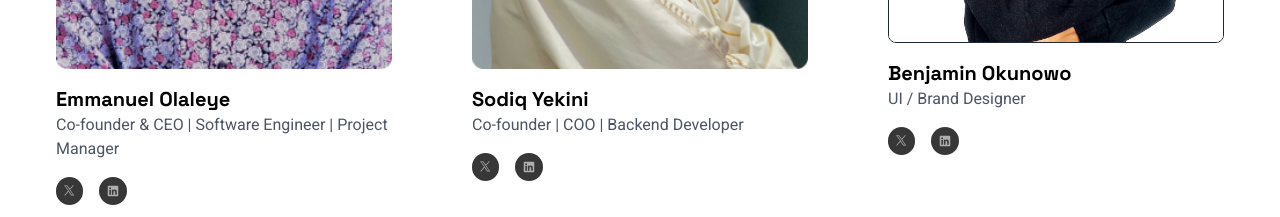
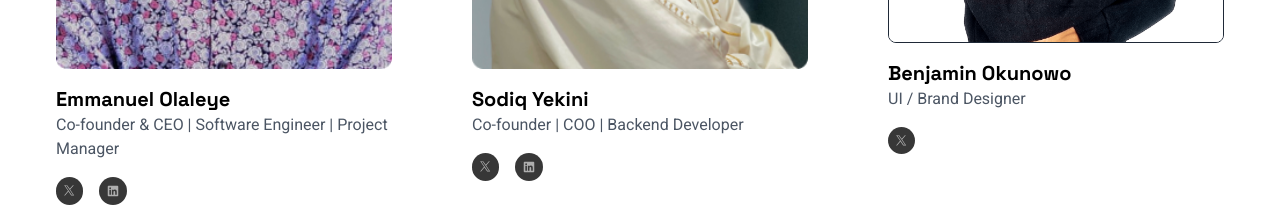
Before and after one commit to mx-technologies/website, a Next.js app: page / in a window 1280 px wide. Shown: the part 4560-4777 px from the top of the page. Built offline with nearby package versions, Linux system fonts and the light colour scheme.

Commit message:
add adjustments to team and works component

```diff
--- a/components/ui/Team.tsx
+++ b/components/ui/Team.tsx
@@ -94,18 +94,11 @@ const Team = () => {
               <p className=' text-gray-600'>UI / Brand Designer</p>
               <div className='flex justify-center md:justify-start space-x-4 mt-4'>
                 <a
-                  href=''
+                  href='https://x.com/Benyadex1/'
                   className='p-2 rounded-full bg-[#373737] hover:bg-[#252525] text-black'
                 >
                   <img src={'/icons/x.svg'} alt='x' />
                   {/* <!-- Twitter Icon --> */}
-                </a>
-                <a
-                  href=''
-                  className='p-2 rounded-full bg-[#373737] hover:bg-[#252525] text-black'
-                >
-                  <FaLinkedin className='text-[#AEAEAE] text-xs' />
-                  {/* <!-- Facebook Icon --> */}
                 </a>
               </div>
             </div>
--- a/components/ui/Works.tsx
+++ b/components/ui/Works.tsx
@@ -5,8 +5,11 @@ import React from 'react';
 
 const Works = () => {
   const workPage = (page: string) => {
-    (window as any).location = page;
+    if (typeof window !== 'undefined') {
+      window.location = page;
+    }
   };
+
   return (
     <section id='works' className='container mx-auto p-8'>
       {/* <!-- Title --> */}
```
